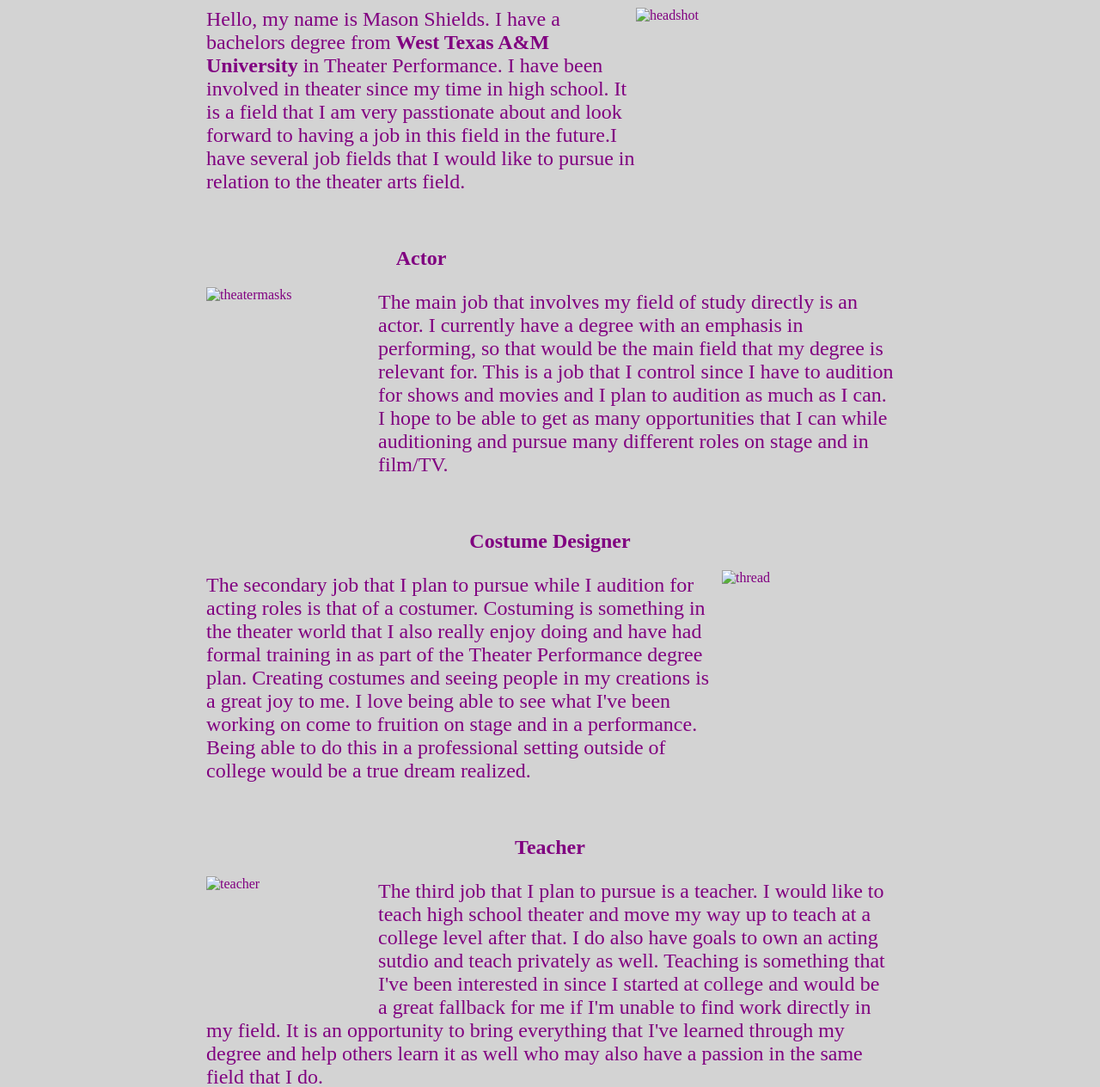
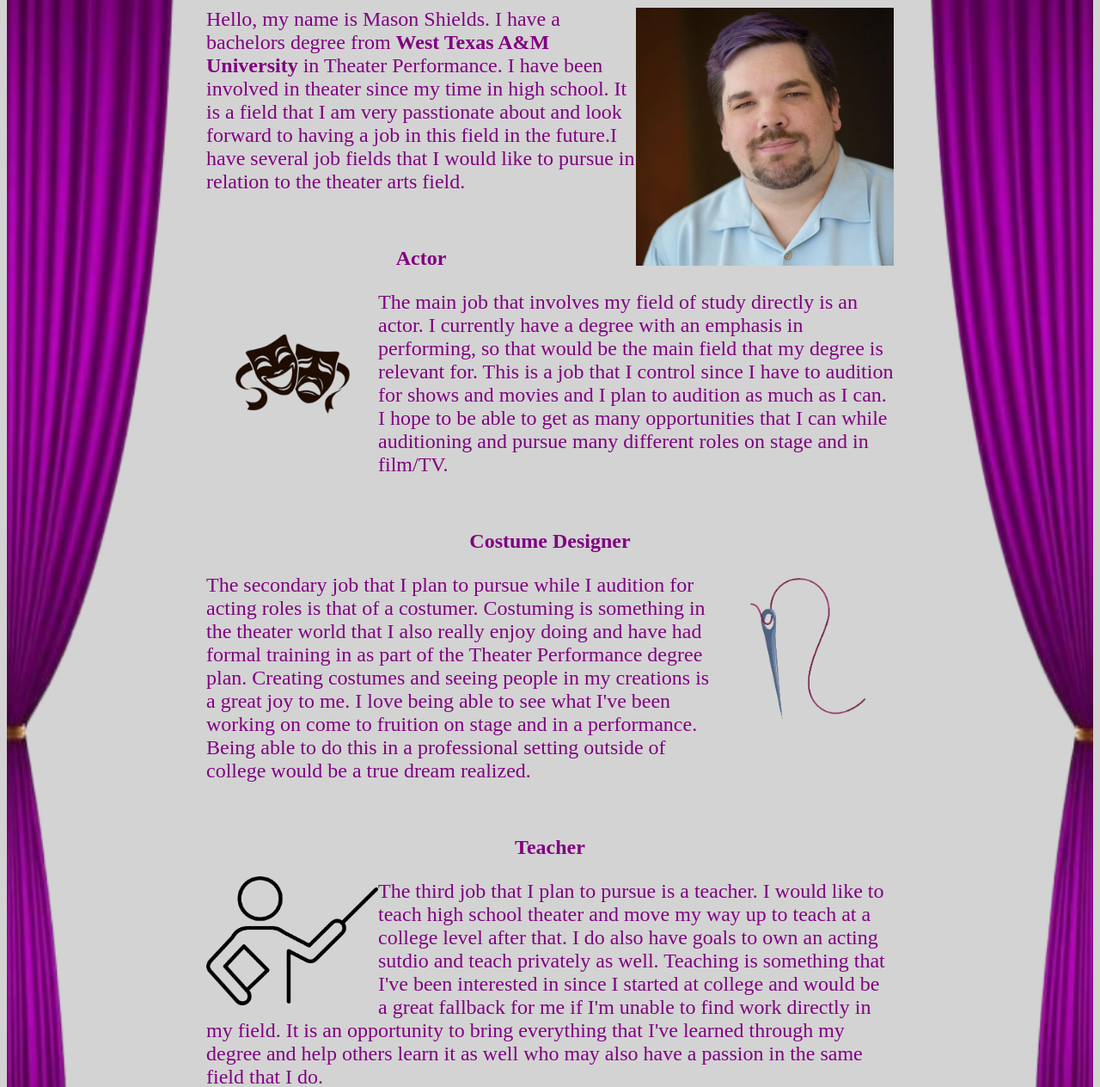
Before and after one commit to masonshields92/masonshields92.github.io, a plain HTML site: page index.html in a window 1280 px wide. Shown: the part 207-1471 px from the top of the page at 86% size. Drawn offline with Linux system fonts and the light colour scheme.

Commit message:
Update index.html
fixing images

```diff
--- a/index.html
+++ b/index.html
@@ -19,27 +19,27 @@
   </div><a href="contact.html">Contact Me</a></div><p class="credit">Website made by Mason Shields</p>
    <hr>
    <!-- Border images present on the website -->
-   <img src="img/curtain1.png" title="leftcurtain" alt="leftcurtain" width="200px" height="1390px" class="borderleft">
-   <img src="img/curtain2.png" title="rightcurtain" alt="rightcurtain" width="200px" height="1390px" class="borderright">
+   <img src="curtain1.png" title="leftcurtain" alt="leftcurtain" width="200px" height="1390px" class="borderleft">
+   <img src="curtain2.png" title="rightcurtain" alt="rightcurtain" width="200px" height="1390px" class="borderright">
    <h1>Introduction</h1>
    <!-- Div element to set the margins of the website text -->
     <div class="limit">
-        <img src="img/Headshot 1.png" class="borderright" title="headshot" alt="headshot" height="300px" width="300px">
+        <img src="Headshot 1.png" class="borderright" title="headshot" alt="headshot" height="300px" width="300px">
         <p>Hello, my name is Mason Shields. I have a bachelors degree from <b>West Texas A&M University</b> in Theater Performance. I have been involved in theater since my time in high school.
           It is a field that I am very passtionate about and look forward to having a job in this field in the future.I have several job fields that I would like to pursue in relation to the theater arts field.</p><br>
         <h2>Actor</h2>
-        <img src="img/theatermasks.png" title="theatermasks" alt="theatermasks" width="200px" height="200px" class="borderleft">
+        <img src="theatermasks.png" title="theatermasks" alt="theatermasks" width="200px" height="200px" class="borderleft">
         <p>The main job that involves my field of study directly is an actor. I currently have a degree with an emphasis in performing, so that would be the main
             field that my degree is relevant for. This is a job that I control since I have to audition for shows and movies and I plan to audition as much as I can.
             I hope to be able to get as many opportunities that I can while auditioning and pursue many different roles on stage and in film/TV.</p><br>
         <h2>Costume Designer</h2>
-        <img src="img/thread.png" title="thread" alt="thread" width="200px" height="200px" class="borderright">
+        <img src="thread.png" title="thread" alt="thread" width="200px" height="200px" class="borderright">
          <p>The secondary job that I plan to pursue while I audition for acting roles is that of a costumer. Costuming is something in the theater world that I also really enjoy doing
             and have had formal training in as part of the Theater Performance degree plan. Creating costumes and seeing people in my creations is a great joy to me. I love being able
             to see what I've been working on come to fruition on stage and in a performance. Being able to do this in a professional setting outside of college would be a true
             dream realized.</p><br>
         <h2>Teacher</h2>
-        <img src="img/teacher.png" title="teacher" alt="teacher" width="200px" height="150px" class="borderleft">
+        <img src="teacher.png" title="teacher" alt="teacher" width="200px" height="150px" class="borderleft">
         <p>The third job that I plan to pursue is a teacher. I would like to teach high school theater and move my way up to teach at a college level after that. I do also have goals
             to own an acting sutdio and teach privately as well. Teaching is something that I've been interested in since I started at college and would be a great fallback for me if I'm unable
             to find work directly in my field. It is an opportunity to bring everything that I've learned through my degree and help others learn it as well who may also have
```
